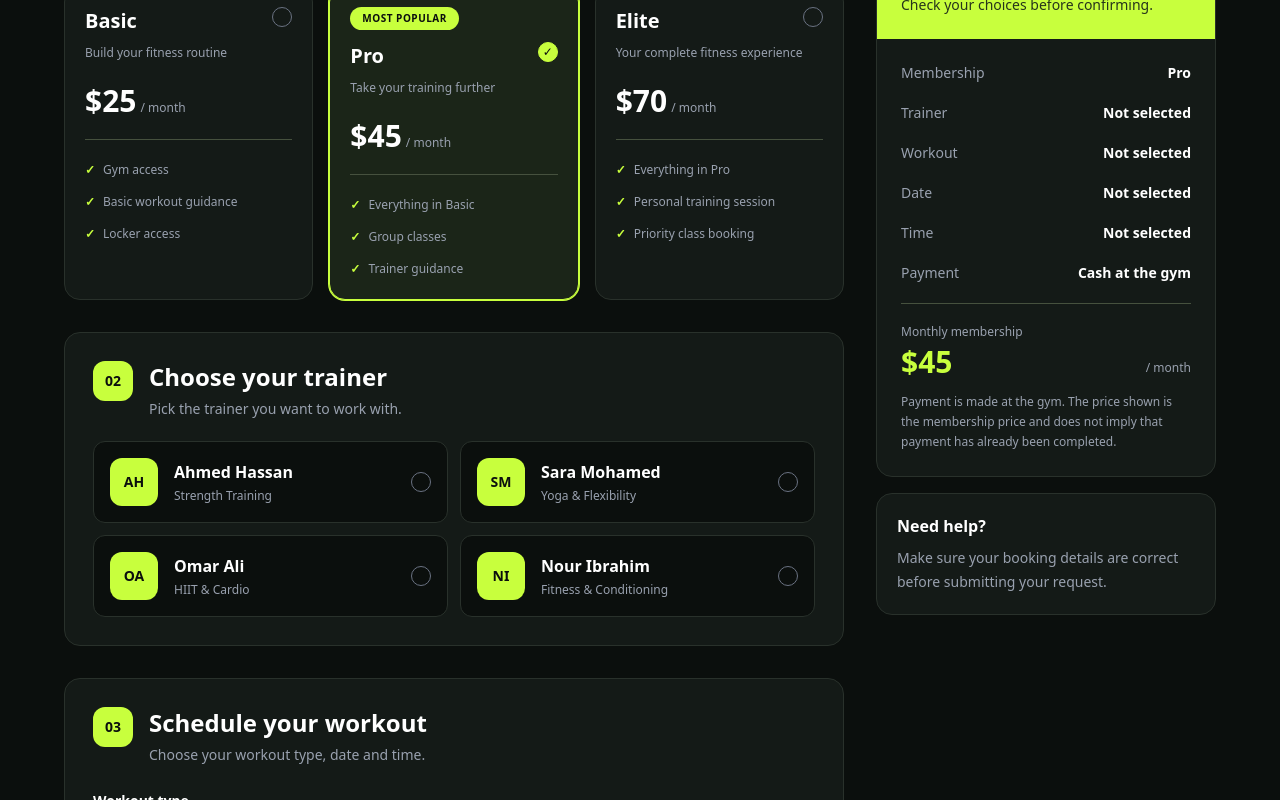
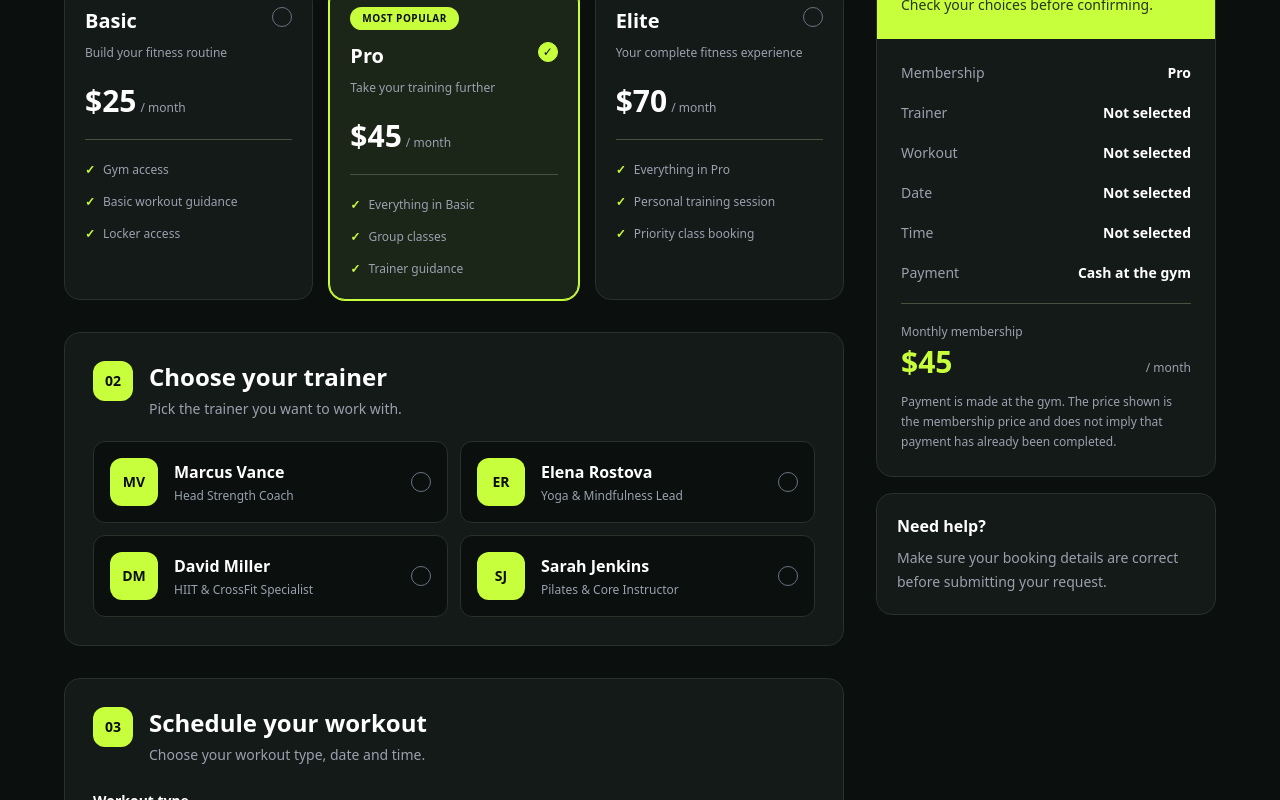
Before and after one commit to Ayanabilelsayed/fitzone, a Next.js app: page /plan in a window 1280 px wide. Shown: the part 422-1222 px from the top of the page. Built offline with nearby package versions, Linux system fonts and the light colour scheme; no server answers.

Commit message:
Fix trainer booking validation

```diff
--- a/src/app/plan/plan.jsx
+++ b/src/app/plan/plan.jsx
@@ -49,28 +49,32 @@ const plans = [
 
 const trainers = [
   {
-    id: "ahmed",
-    name: "Ahmed Hassan",
-    specialty: "Strength Training",
-    initials: "AH",
+    id: 1,
+    name: "Marcus Vance",
+    specialty: "Head Strength Coach",
+    initials: "MV",
+    experience: "5+ Years Experience",
   },
   {
-    id: "sara",
-    name: "Sara Mohamed",
-    specialty: "Yoga & Flexibility",
-    initials: "SM",
+    id: 2,
+    name: "Elena Rostova",
+    specialty: "Yoga & Mindfulness Lead",
+    initials: "ER",
+    experience: "6+ Years Experience",
   },
   {
-    id: "omar",
-    name: "Omar Ali",
-    specialty: "HIIT & Cardio",
-    initials: "OA",
+    id: 3,
+    name: "David Miller",
+    specialty: "HIIT & CrossFit Specialist",
+    initials: "DM",
+    experience: "5+ Years Experience",
   },
   {
-    id: "nour",
-    name: "Nour Ibrahim",
-    specialty: "Fitness & Conditioning",
-    initials: "NI",
+    id: 4,
+    name: "Sarah Jenkins",
+    specialty: "Pilates & Core Instructor",
+    initials: "SJ",
+    experience: "7+ Years Experience",
   },
 ];
 
```
Also changed, not shown: 1 other file (tests, documents, lock files or other folders).
